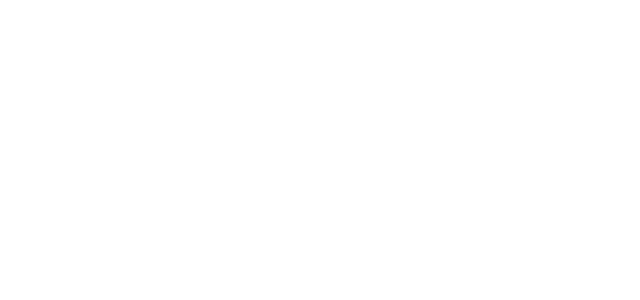
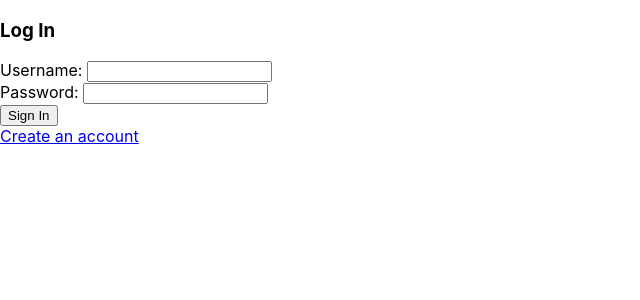
Before and after one commit to eliotpp1/BullFit, a React (Create React App) app in the folder front/: page /login in a window 1280 px wide. Before the commit this address had no page. Shown: the top 300 px of the page, without its empty margins (0-640 px from the left). Built offline with nearby package versions, Linux system fonts and the light colour scheme.

Commit message:
feature: sign in + login

```diff
--- a/front/package.json
+++ b/front/package.json
@@ -9,6 +9,9 @@
     "axios": "^1.7.2",
     "bcryptjs": "^2.4.3",
     "crypto-browserify": "^3.12.0",
+    "dotenv": "^16.4.5",
+    "joi": "^17.13.3",
+    "jsonwebtoken": "^9.0.2",
     "react": "^18.3.1",
     "react-bootstrap": "^2.10.3",
     "react-dom": "^18.3.1",
--- a/front/src/App.js
+++ b/front/src/App.js
@@ -2,6 +2,7 @@ import React from "react";
 import { BrowserRouter as Router, Routes, Route } from "react-router-dom";
 import SignIn from "./components/signin";
 import Test from "./components/test";
+import Login from "./components/login";
 
 const App = () => {
   return (
@@ -10,6 +11,7 @@ const App = () => {
         <Route path="/" element={<Test />} />
         <Route path="/signin" element={<SignIn />} />
         <Route path="/test" element={<Test />} />
+        <Route path="/login" element={<Login />} />
       </Routes>
     </Router>
   );
--- /dev/null
+++ b/front/src/components/login.js
@@ -0,0 +1,75 @@
+import React, { useState } from "react";
+import axios from "axios";
+import { Link, useNavigate } from "react-router-dom";
+
+const Login = () => {
+  const navigate = useNavigate(); // Utilisez useNavigate pour la navigation
+
+  const [username, setUsername] = useState("");
+  const [password, setPassword] = useState("");
+  const [errorMessage, setErrorMessage] = useState("");
+
+  const onChangeUsername = (e) => {
+    setUsername(e.target.value);
+  };
+
+  const onChangePassword = (e) => {
+    setPassword(e.target.value);
+  };
+
+  const onSubmit = async (e) => {
+    e.preventDefault();
+
+    const user = {
+      username: username,
+      password: password,
+    };
+
+    try {
+      const response = await axios.post("http://localhost:5000/login", user);
+      localStorage.setItem("token", response.data); // Sauvegarder le jeton dans le stockage local
+      navigate("/test"); // Rediriger vers la page de test après connexion réussie
+    } catch (error) {
+      setErrorMessage("Error signing in: " + error.response.data);
+    }
+  };
+
+  return (
+    <div>
+      <h3>Log In</h3>
+      <form onSubmit={onSubmit}>
+        <div className="form-group">
+          <label>Username: </label>
+          <input
+            type="text"
+            required
+            className="form-control"
+            value={username}
+            onChange={onChangeUsername}
+          />
+        </div>
+        <div className="form-group">
+          <label>Password: </label>
+          <input
+            type="password"
+            required
+            className="form-control"
+            value={password}
+            onChange={onChangePassword}
+          />
+        </div>
+        <div className="form-group">
+          <input type="submit" value="Sign In" className="btn btn-primary" />
+        </div>
+        <div className="form-group">
+          <Link to="/signup">Create an account</Link>
+        </div>
+        <div className="form-group">
+          <p>{errorMessage}</p>
+        </div>
+      </form>
+    </div>
+  );
+};
+
+export default Login;
--- a/front/src/components/signin.js
+++ b/front/src/components/signin.js
@@ -1,101 +1,76 @@
-import React, { Component } from "react";
+import React, { useState } from "react";
 import axios from "axios";
-import { Link } from "react-router-dom";
-import bcrypt from "bcryptjs";
+import { Link, useNavigate } from "react-router-dom"; // Utilisez useNavigate pour la navigation
 
-export default class SignIn extends Component {
-  constructor(props) {
-    super(props);
+const SignIn = () => {
+  const [username, setUsername] = useState("");
+  const [password, setPassword] = useState("");
+  const [confirmPassword, setConfirmPassword] = useState("");
+  const [errorMessage, setErrorMessage] = useState("");
+  const navigate = useNavigate(); // Utilisez useNavigate pour la navigation
 
-    this.onChangeUsername = this.onChangeUsername.bind(this);
-    this.onChangePassword = this.onChangePassword.bind(this);
-    this.onChangeConfirmPassword = this.onChangeConfirmPassword.bind(this);
-    this.onSubmit = this.onSubmit.bind(this);
+  const onChangeUsername = (e) => {
+    setUsername(e.target.value.trim());
+  };
 
-    this.state = {
-      username: "",
-      password: "",
-      confirmPassword: "",
-      errorMessage: "",
+  const onChangePassword = (e) => {
+    setPassword(e.target.value.trim());
   };
-  }
 
-  onChangeUsername(e) {
-    this.setState({
-      username: e.target.value.trim(),
-    });
-  }
+  const onChangeConfirmPassword = (e) => {
+    setConfirmPassword(e.target.value.trim());
+  };
 
-  onChangePassword(e) {
-    this.setState({
-      password: e.target.value.trim(),
-    });
-  }
-
-  onChangeConfirmPassword(e) {
-    this.setState({
-      confirmPassword: e.target.value.trim(),
-    });
-  }
-
-  validatePassword(password) {
+  const validatePassword = (password) => {
     const regex =
       /^(?=.*[a-z])(?=.*[A-Z])(?=.*\d)(?=.*[@$!%*?&])[A-Za-z\d@$!%*?&]{8,}$/;
     return regex.test(password);
-  }
+  };
 
-  async onSubmit(e) {
+  const onSubmit = async (e) => {
     e.preventDefault();
 
-    if (!this.validatePassword(this.state.password)) {
-      this.setState({
-        errorMessage:
-          "Password must be at least 8 characters long and contain at least one lowercase letter, one uppercase letter, one special character, and one number.",
-      });
+    if (!validatePassword(password)) {
+      setErrorMessage(
+        "Password must be at least 8 characters long and contain at least one lowercase letter, one uppercase letter, one special character, and one number."
+      );
       return;
     }
 
-    if (this.state.password !== this.state.confirmPassword) {
-      this.setState({ errorMessage: "Passwords do not match" });
+    if (password !== confirmPassword) {
+      setErrorMessage("Passwords do not match");
       return;
     }
 
-    const salt = await bcrypt.genSalt(10);
-    const hashedPassword = await bcrypt.hash(this.state.password, salt);
+    try {
+      const res = await axios.post("http://localhost:5000/signin", {
+        username,
+        password,
+      });
+      console.log(res.data);
+      navigate("/login");
+    } catch (error) {
+      console.error("Error adding user: ", error);
+    }
 
-    const user = {
-      username: this.state.username,
-      password: hashedPassword,
+    setUsername("");
+    setPassword("");
+    setConfirmPassword("");
+    setErrorMessage("");
   };
 
-    console.log(user);
-
-    axios
-      .post("http://localhost:5000/signin/add", user)
-      .then((res) => console.log(res.data))
-      .catch((error) => console.error("Error adding user: ", error));
-
-    this.setState({
-      username: "",
-      password: "",
-      confirmPassword: "",
-      errorMessage: "",
-    });
-  }
-
-  render() {
   return (
     <div>
       <h3>Sign In</h3>
-        <form onSubmit={this.onSubmit}>
+      <form onSubmit={onSubmit}>
         <div className="form-group">
           <label>Username: </label>
           <input
             type="text"
             required
             className="form-control"
-              value={this.state.username}
-              onChange={this.onChangeUsername}
+            value={username}
+            onChange={onChangeUsername}
           />
         </div>
         <div className="form-group">
@@ -104,8 +79,8 @@ export default class SignIn extends Component {
             type="password"
             required
             className="form-control"
-              value={this.state.password}
-              onChange={this.onChangePassword}
+            value={password}
+            onChange={onChangePassword}
           />
         </div>
         <div className="form-group">
@@ -114,14 +89,14 @@ export default class SignIn extends Component {
             type="password"
             required
             className="form-control"
-              value={this.state.confirmPassword}
-              onChange={this.onChangeConfirmPassword}
+            value={confirmPassword}
+            onChange={onChangeConfirmPassword}
           />
         </div>
 
-          {this.state.errorMessage && (
+        {errorMessage && (
           <div className="alert alert-danger" role="alert">
-              {this.state.errorMessage}
+            {errorMessage}
           </div>
         )}
 
@@ -129,8 +104,9 @@ export default class SignIn extends Component {
           <input type="submit" value="Sign In" className="btn btn-primary" />
         </div>
       </form>
-        <Link to="/LogIn">Log in</Link>
+      <Link to="/login">Log in</Link>
     </div>
   );
-  }
-}
+};
+
+export default SignIn;
```
Also changed, not shown: 1 other file (tests, documents, lock files or other folders). Lines whose indentation alone changed are shown as unchanged.
